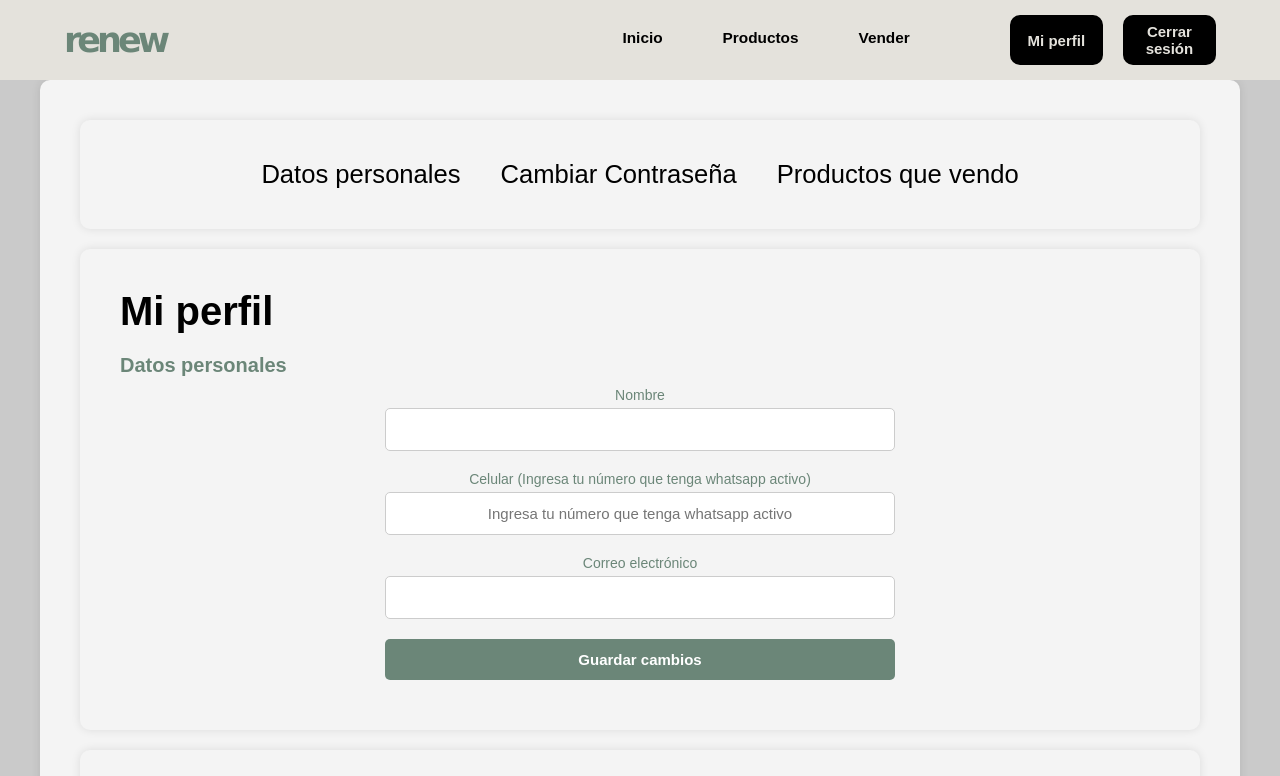
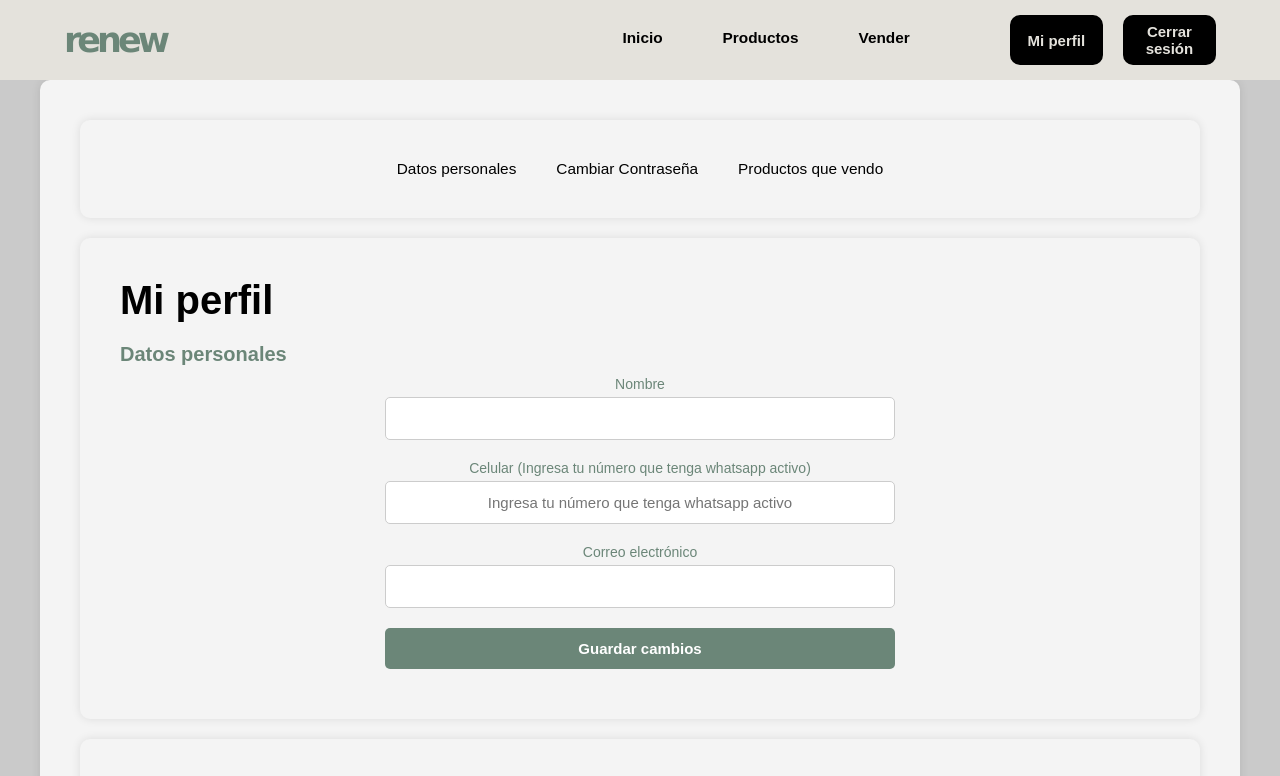
Before and after one commit to Hardwell11-gif/renew, a plain HTML site: page perfil.html in a window 1280 px wide. Shown: the top 776 px of the page. Drawn offline with Linux system fonts and the light colour scheme; sample sign-in values are in the browser's storage.

Commit message:
theme-color para cada html

```diff
--- a/css/perfil.css
+++ b/css/perfil.css
@@ -34,6 +34,16 @@ a{
   cursor: pointer;
   font-size:clamp(2rem, 2vw, 4rem);
   text-align: center;
+}
+
+a.a2{
+  font-size: clamp(1.5rem, 1.2vw, 2.5rem);
+  font-weight:300;
+}
+
+a.a2:hover{
+  color: var(--color-principal);
+  font-weight: 700;
 }
 
 .contenedor {
--- a/perfil.html
+++ b/perfil.html
@@ -4,6 +4,7 @@
     <meta charset="utf-8">
     <meta http-equiv="X-UA-Compatible" content="IE=edge">
     <title>Renew</title>
+    <meta name="theme-color" content="#6b8678">
     <meta name="description" content="">
     <meta name="viewport" content="width=device-width, initial-scale=1">
     <link rel="stylesheet" href="css/perfil.css">
@@ -17,9 +18,9 @@
         <div class="formularios">
             <div class="formulario_perfil">
                 <nav class="navperfil">
-                    <a href="#miperfil">Datos personales</a>
-                    <a href="#contraseña">Cambiar Contraseña</a>
-                    <a href="#vendo">Productos que vendo</a>
+                    <a class="a2" href="#miperfil">Datos personales</a>
+                    <a class="a2" href="#contraseña">Cambiar Contraseña</a>
+                    <a class="a2" href="#vendo">Productos que vendo</a>
                 </nav>
             </div>
             <div class="formulario_perfil">
```
Also changed, not shown: detalles_producto.html (+1 -0 lines), iniciar_sesion.html (+1 -0 lines), productos.html (+1 -0 lines), registrarse.html (+1 -0 lines), vender.html (+1 -0 lines).
